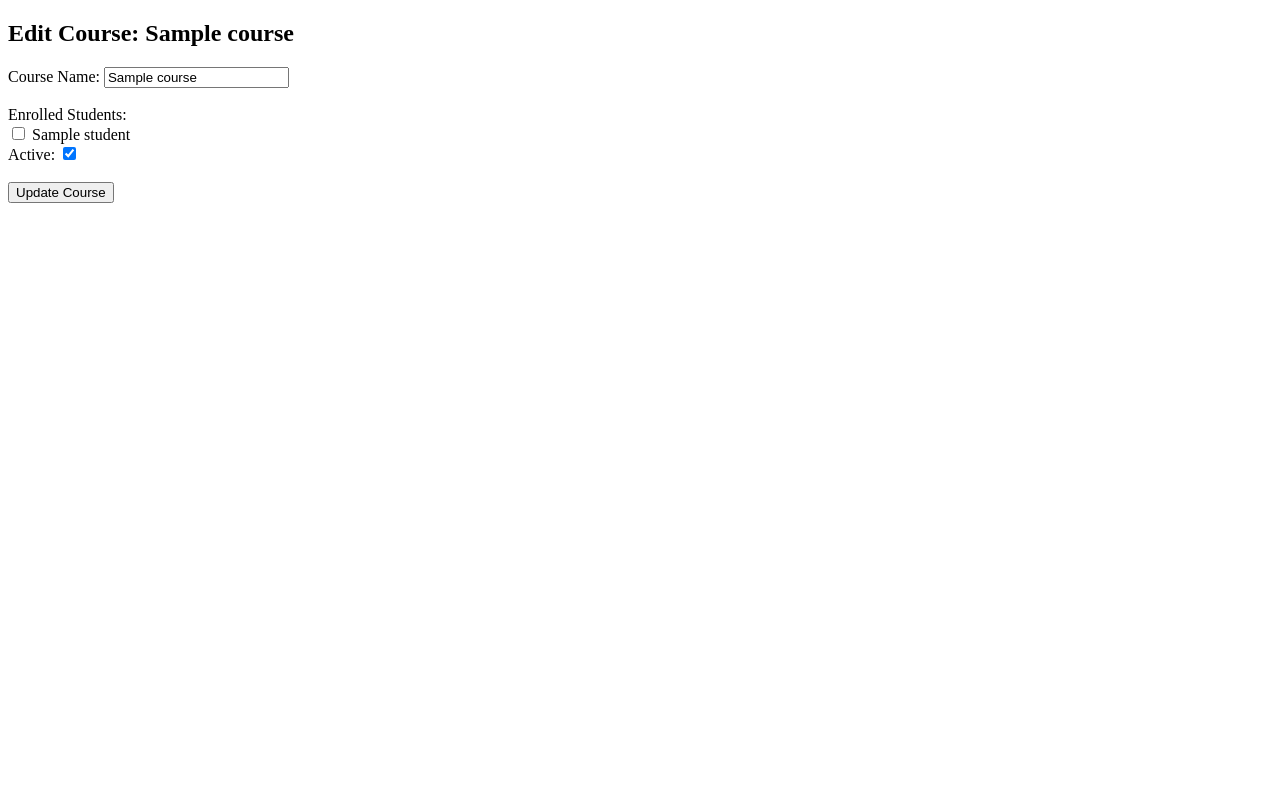
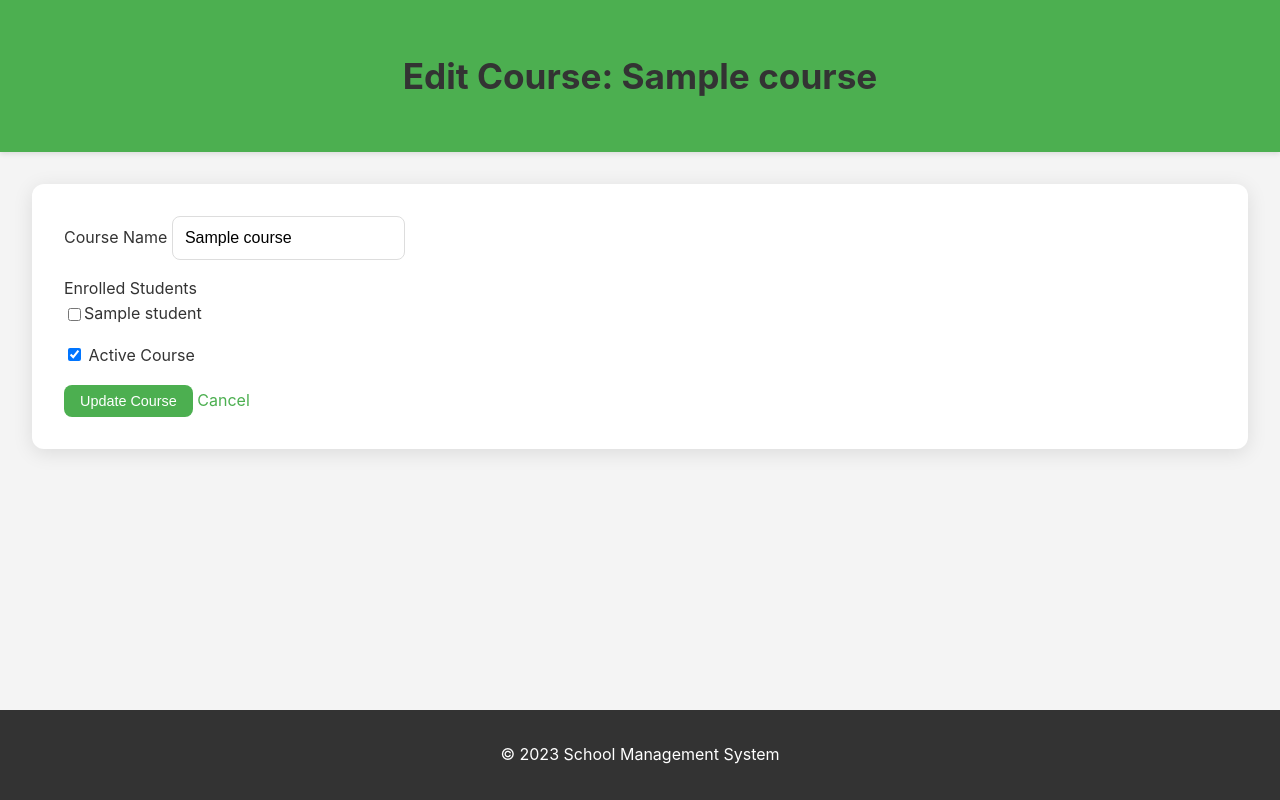
Before and after one commit to NA7RAWY/Mongo-Task, a Flask app: template templates/edit_course.html in a window 1280 px wide. Run offline with Flask 3, Linux system fonts and the light colour scheme; the template is opened without the code that fills it: most values are stand-ins (such as "Sample title", 1, 10 or a date in 2020).

Commit message:
Modified

```diff
--- a/templates/edit_course.html
+++ b/templates/edit_course.html
@@ -1,25 +1,70 @@
 <!DOCTYPE html>
-<html>
+<html lang="en">
 <head>
-    <title>Edit Course</title>
+    <meta charset="UTF-8">
+    <meta name="viewport" content="width=device-width, initial-scale=1.0">
+    <title>Edit Course - School Management</title>
+    <link rel="stylesheet" href="{{ url_for('static', filename='style.css') }}">
+    <style>
+        .student-checkboxes {
+            display: grid;
+            grid-template-columns: repeat(auto-fill, minmax(200px, 1fr));
+            gap: var(--space-sm);
+            margin: var(--space-md) 0;
+        }
+
+        .checkbox-item {
+            display: flex;
+            align-items: center;
+            gap: var(--space-sm);
+            padding: var(--space-sm);
+            background-color: var(--gray-light);
+            border-radius: var(--radius-sm);
+        }
+    </style>
 </head>
 <body>
-    <h2>Edit Course: {{ course.course_name }}</h2>
-    <form method="POST">
-        <label>Course Name:</label>
-        <input type="text" name="course_name" value="{{ course.course_name }}" required><br><br>
+    <header>
+        <h1>Edit Course: {{ course.course_name }}</h1>
+    </header>
 
-        <label>Enrolled Students:</label><br>
-        {% for student in students %}
-            <input type="checkbox" name="students_enrolled" value="{{ student.name }}"
-            {% if student.name in course.students_enrolled %}checked{% endif %}>
-            {{ student.name }}<br>
-        {% endfor %}
+    <main class="container">
+        <form method="POST" class="form">
+            <div class="form-group">
+                <label for="course_name">Course Name</label>
+                <input type="text" id="course_name" name="course_name" class="form-control"
+                       value="{{ course.course_name }}" required>
+            </div>
 
-        <label>Active:</label>
-        <input type="checkbox" name="active" {% if course.active %}checked{% endif %}><br><br>
+            <div class="form-group">
+                <label>Enrolled Students</label>
+                <div class="student-checkboxes">
+                    {% for student in students %}
+                        <label class="checkbox-item">
+                            <input type="checkbox" name="students_enrolled" value="{{ student.name }}"
+                                   {% if student.name in course.students_enrolled %}checked{% endif %}>
+                            <span>{{ student.name }}</span>
+                        </label>
+                    {% endfor %}
+                </div>
+            </div>
 
-        <button type="submit">Update Course</button>
-    </form>
+            <div class="form-group">
+                <label class="checkbox-label">
+                    <input type="checkbox" name="active" {% if course.active %}checked{% endif %}>
+                    <span>Active Course</span>
+                </label>
+            </div>
+
+            <div class="form-actions">
+                <button type="submit" class="btn">Update Course</button>
+                <a href="{{ url_for('index') }}" class="btn btn-outline">Cancel</a>
+            </div>
+        </form>
+    </main>
+
+    <footer>
+        <p>© 2023 School Management System</p>
+    </footer>
 </body>
 </html>
```
Also changed, not shown: templates/index.html (+7 -5 lines).
